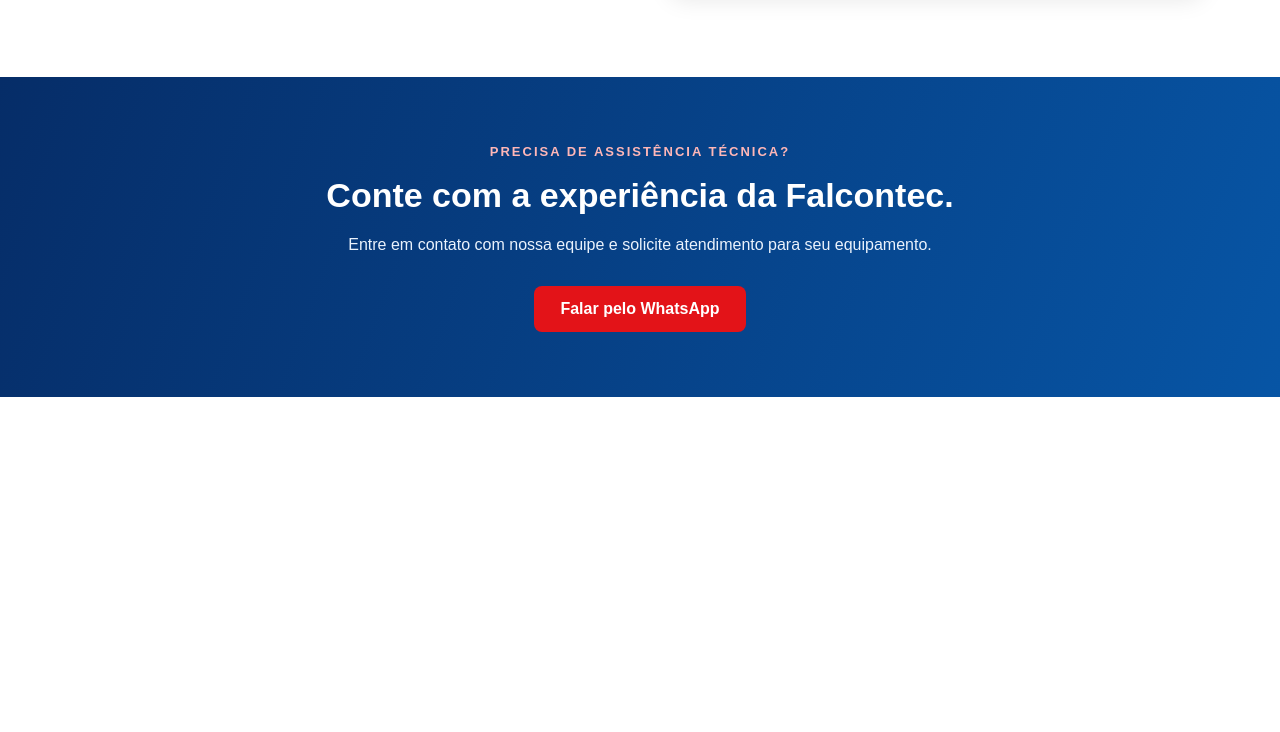
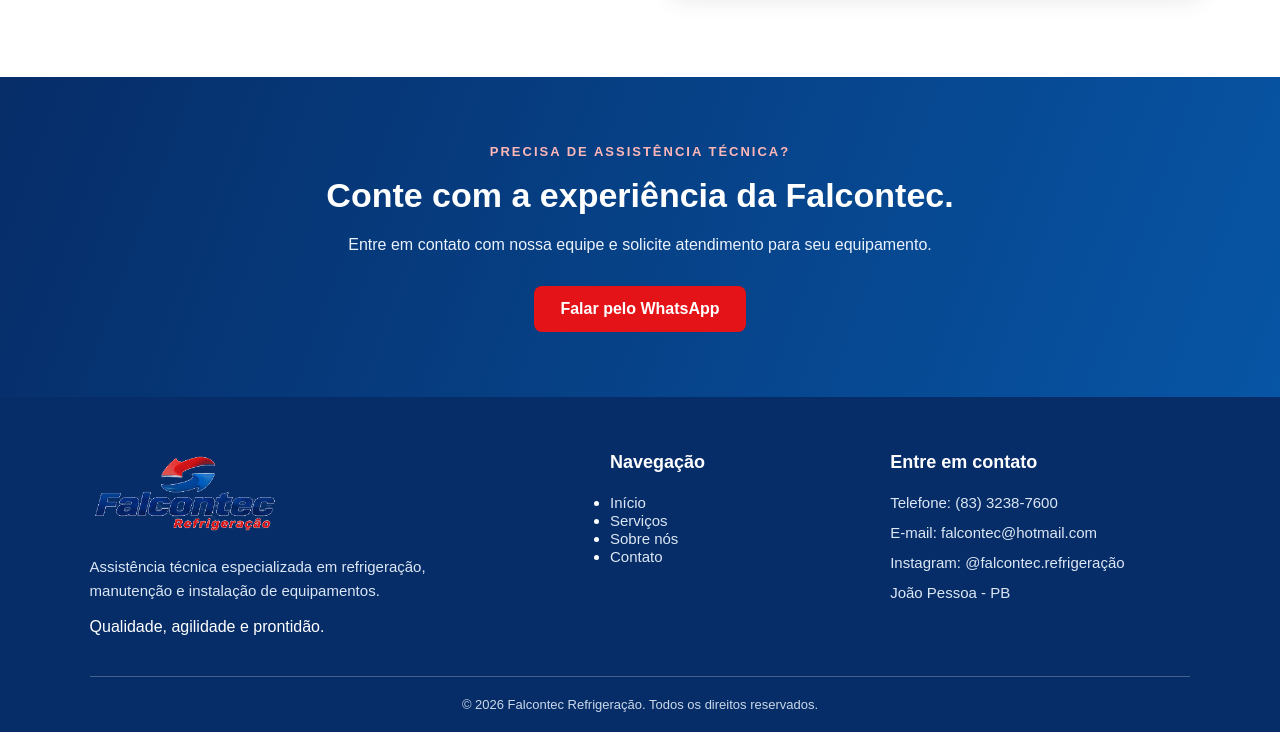
Before and after one commit to CoutinhoGustta/Projeto_Final_FrontEnd, a plain HTML site: page FalconTec/pages/servicos.html in a window 1280 px wide. Shown: the part 2391-3123 px from the top of the page. Before the commit the page ends 2788 px from the top, so only its background shows below. Drawn offline with Linux system fonts and the light colour scheme.

Commit message:
pagina de serviços finalizada

```diff
--- a/FalconTec/pages/servicos.html
+++ b/FalconTec/pages/servicos.html
@@ -211,8 +211,52 @@
       </section>
     </main>
 
-    <footer>
-      <!-- Rodapé será adicionado aqui -->
+    <!-- ==========================================
+         RODAPÉ DA PÁGINA
+    ========================================== -->
+    <footer class="rodape">
+      <div class="rodape-conteudo">
+        <!-- IDENTIDADE DA EMPRESA -->
+        <div class="rodape-empresa">
+          <a href="../index.html" class="rodape-logo">
+            <img src="../img/falcontec_logo.png" alt="Falcontec Refrigeração" />
+          </a>
+
+          <p>
+            Assistência técnica especializada em refrigeração, manutenção e
+            instalação de equipamentos.
+          </p>
+
+          <span>Qualidade, agilidade e prontidão.</span>
+        </div>
+
+        <!-- LINKS DE NAVEGAÇÃO -->
+        <div class="rodape-links">
+          <h3>Navegação</h3>
+
+          <ul>
+            <li><a href="../index.html">Início</a></li>
+            <li><a href="servicos.html">Serviços</a></li>
+            <li><a href="../index.html#sobre">Sobre nós</a></li>
+            <li><a href="../index.html#contato">Contato</a></li>
+          </ul>
+        </div>
+
+        <!-- INFORMAÇÕES DE CONTATO -->
+        <div class="rodape-contato">
+          <h3>Entre em contato</h3>
+
+          <p>Telefone: (83) 3238-7600</p>
+          <p>E-mail: falcontec@hotmail.com</p>
+          <p>Instagram: @falcontec.refrigeração</p>
+          <p>João Pessoa - PB</p>
+        </div>
+      </div>
+
+      <!-- DIREITOS AUTORAIS -->
+      <div class="rodape-base">
+        <p>© 2026 Falcontec Refrigeração. Todos os direitos reservados.</p>
+      </div>
     </footer>
   </body>
 </html>
```
